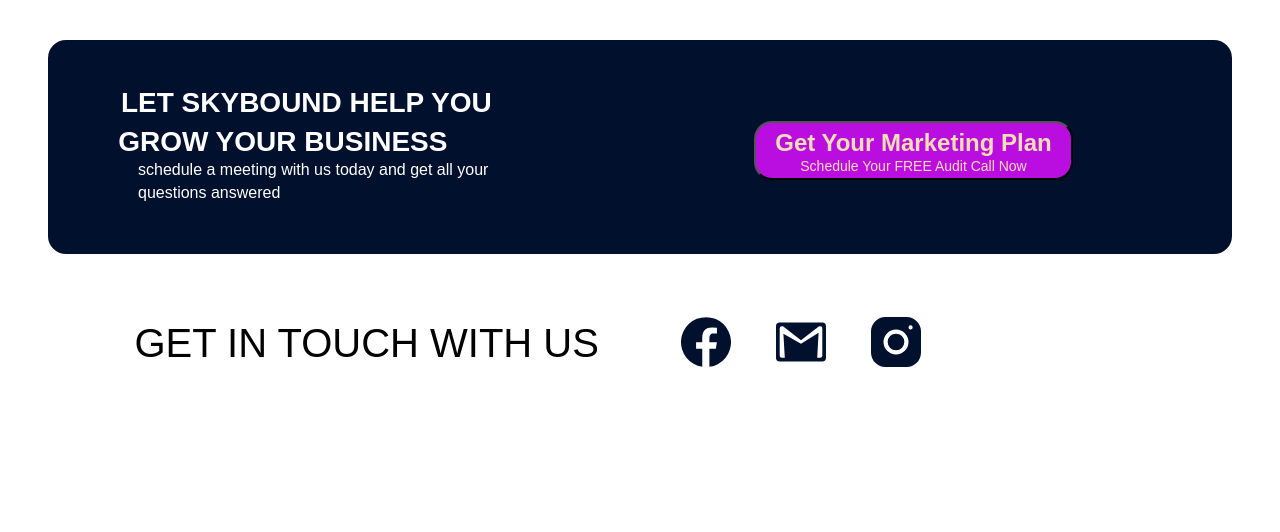
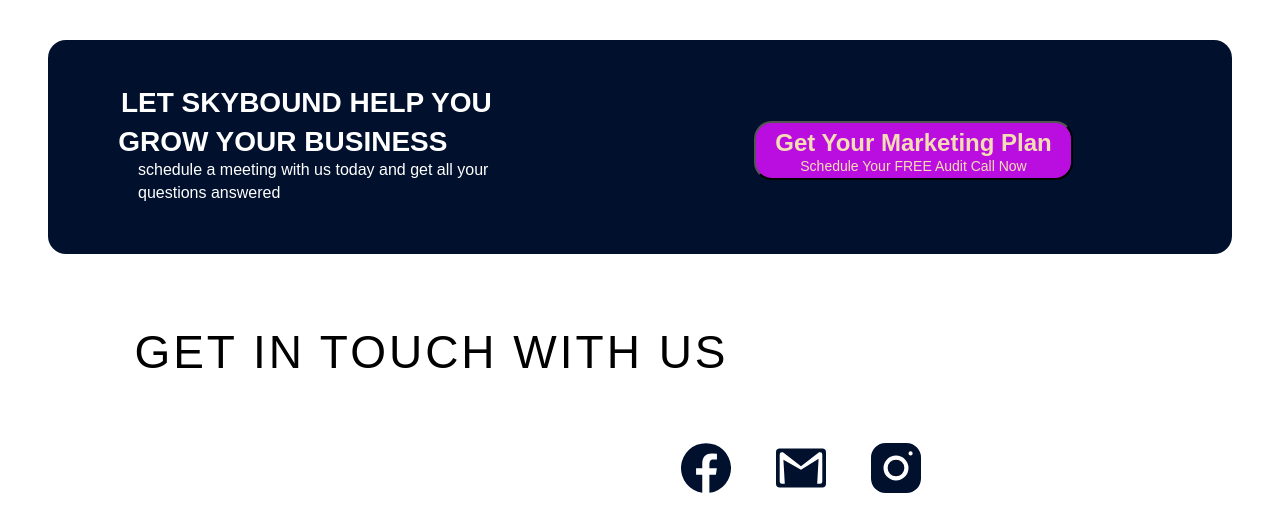
Before and after one commit to maimahran99/filip-2, a plain HTML site: page index.html in a window 1280 px wide. Drawn offline with Linux system fonts and the light colour scheme.

Commit message:
Add files via upload

```diff
--- a/style.css
+++ b/style.css
@@ -72,7 +72,7 @@ h4 {
 .logo {
     float: right;
     width: 50%;
-    margin-top: 23px;
+    margin-top: 33px;
 }
 .lgog ,svg {
 
@@ -84,6 +84,7 @@ h4 {
 }
 .hh {
     float: left;
-    font-size: 40px;
+    font-size: 46px;
     font-family: fantasy;
-    font-weight: 300;}
+    LETTER-SPACING: 3px;
+    font-weight: 400;}
```
